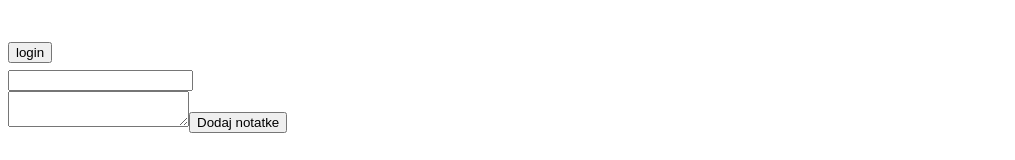
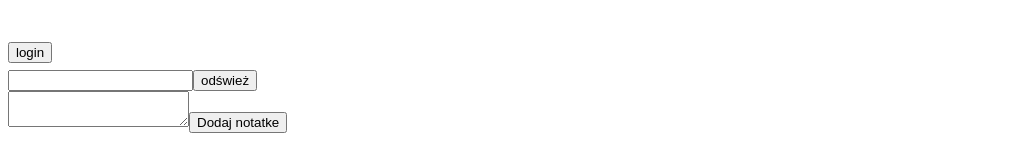
Before and after one commit to MeramQ/bootcamp_chat, a Vue app in the folder src/bootcamp_chat_frontend/: page / in a window 1280 px wide. Shown: the part 167-327 px from the top of the page, without its empty margins (0-1015 px from the left). Built offline with nearby package versions, Linux system fonts and the light colour scheme.

Commit message:
fixed chats

```diff
--- a/src/bootcamp_chat_frontend/src/App.vue
+++ b/src/bootcamp_chat_frontend/src/App.vue
@@ -47,7 +47,7 @@ export default {
     async login() {
       const authClient = await AuthClient.create();
       await authClient.login({
-        identityProvider: "http://avqkn-guaaa-aaaaa-qaaea-cai.localhost:4943/"
+        identityProvider: "http://be2us-64aaa-aaaaa-qaabq-cai.localhost:4943/"
       })
 
       const identity = authClient.getIdentity();
@@ -67,7 +67,7 @@ export default {
     <br />
     {{ principalText }} <button @click="login">login</button>
     <div>
-      <input v-model="targetPrincipal" />
+      <input v-model="targetPrincipal" /><button @click="pobierzChaty">odśwież</button>
     </div>
     <div>
       <div v-for="chat in chats[0]">
```
Also changed, not shown: 1 other file (tests, documents, lock files or other folders).
